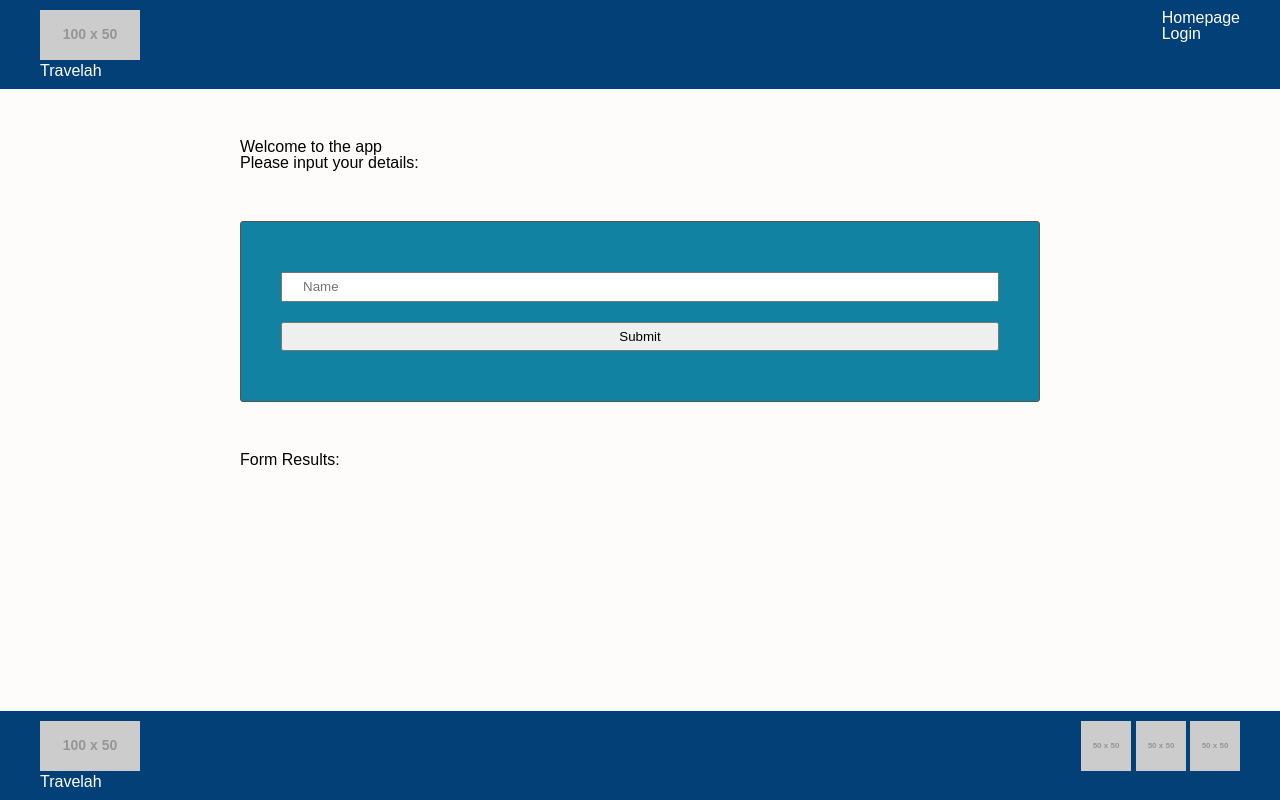
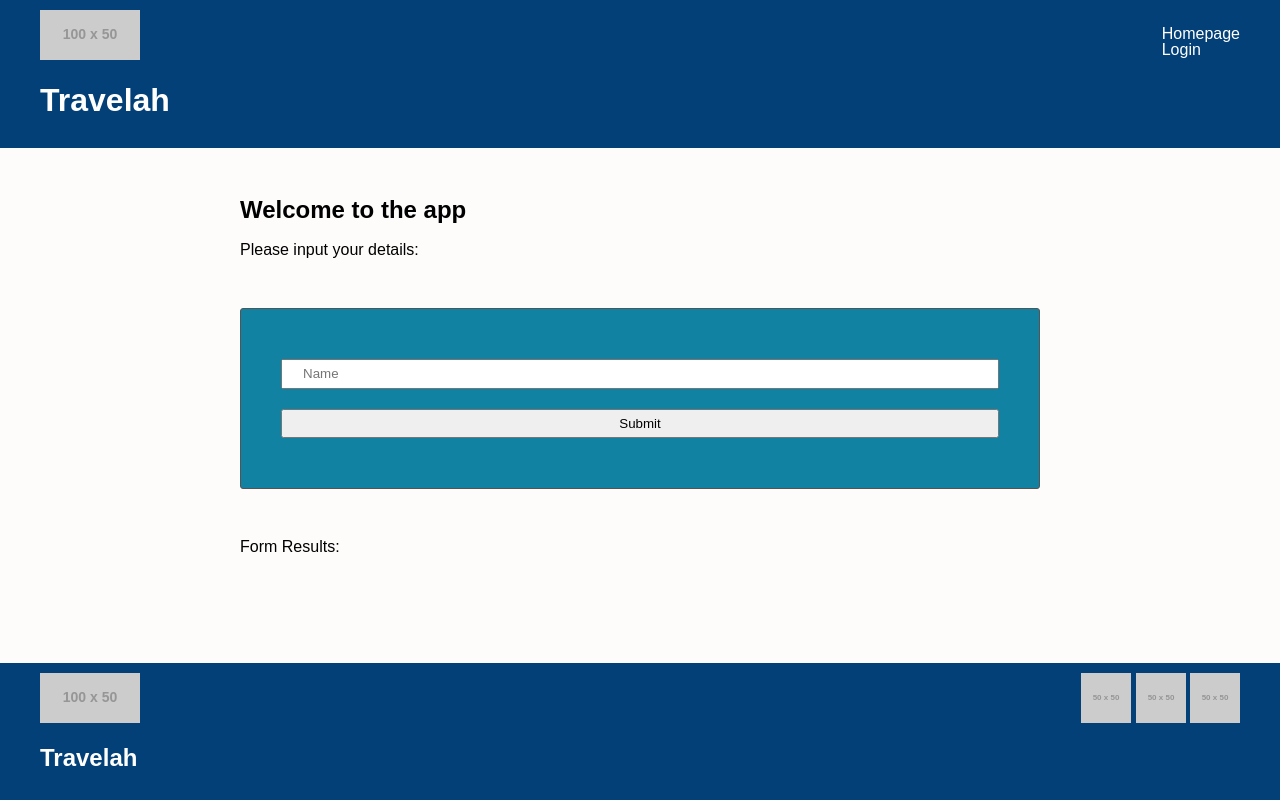
Before and after one commit to jsummerg/RMIT-Capstone, a website built with webpack: page src/client/views/index.html in a window 1280 px wide. Built offline with nearby package versions, Linux system fonts and the light colour scheme; no server answers; placeholder pictures from the web are drawn by us.

Commit message:
last touches to base template

```diff
--- a/src/client/js/formHandler.js
+++ b/src/client/js/formHandler.js
@@ -1,6 +1,10 @@
 // API Call Variables
 const baseURL = "https://api.meaningcloud.com/sentiment-2.1?key="
 const apiKey = process.env.MC_API_KEY;
+
+// document.getElementById('title').addEventListener('click', ()=>{ // TO-DO works with webpack fine
+//     console.log("event fired")
+// })
 
 async function handleSubmit(e) {
     e.preventDefault()
--- a/src/client/styles/resets.scss
+++ b/src/client/styles/resets.scss
@@ -8,12 +8,9 @@
 }
 
 html, body, div, span, applet, object, iframe,
-h1, h2, h3, h4, h5, h6, p, blockquote, pre,
 a, abbr, acronym, address, big, cite, code,
 del, dfn, em, img, ins, kbd, q, s, samp,
 small, strike, strong, sub, sup, tt, var,
-b, u, i, center,
-dl, dt, dd, ol, ul, li,
 fieldset, form, label, legend,
 table, caption, tbody, tfoot, thead, tr, th, td,
 article, aside, canvas, details, embed,
--- a/src/client/views/index.html
+++ b/src/client/views/index.html
@@ -9,7 +9,7 @@
     <header>
         <div class="logo">
             <img src="https://via.placeholder.com/100x50" alt="logo">
-            <h1>Travelah</h1>
+            <h1 id="title">Travelah</h1>
         </div>
         <nav>
             <ul>
@@ -24,6 +24,7 @@
             <p>Please input your details:</p>
         </section>
         <section>
+            <!-- TO-DO remove event listeners from html -->
             <form class="mainForm" onsubmit="return Client.handleSubmit(event)">
                 <input id="name" type="text" name="input" value="" placeholder="Name">
                 <input type="submit" name="" value="Submit" onclick="return Client.handleSubmit(event)" onsubmit="return Client.handleSubmit(event)">
@@ -37,7 +38,7 @@
     <footer>
         <div class="logo">
             <img src="https://via.placeholder.com/100x50" alt="logo">
-            <h1>Travelah</h1>
+            <h2>Travelah</h2>
         </div>
         <div id="socials"> <!--  leads to blank pages for now -->
             <a href="http://" target="_blank" rel="noopener noreferrer"><img src="https://via.placeholder.com/50" alt="Twitter"></a>
```
